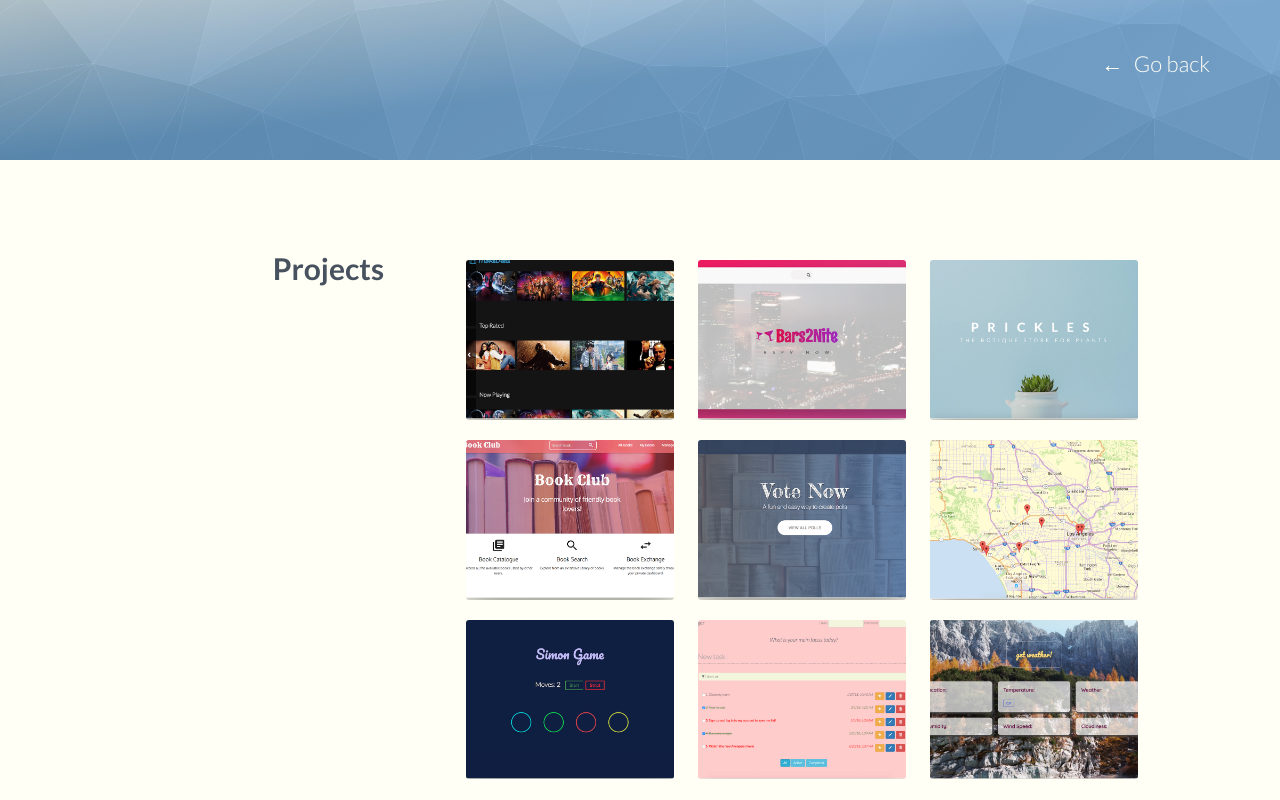
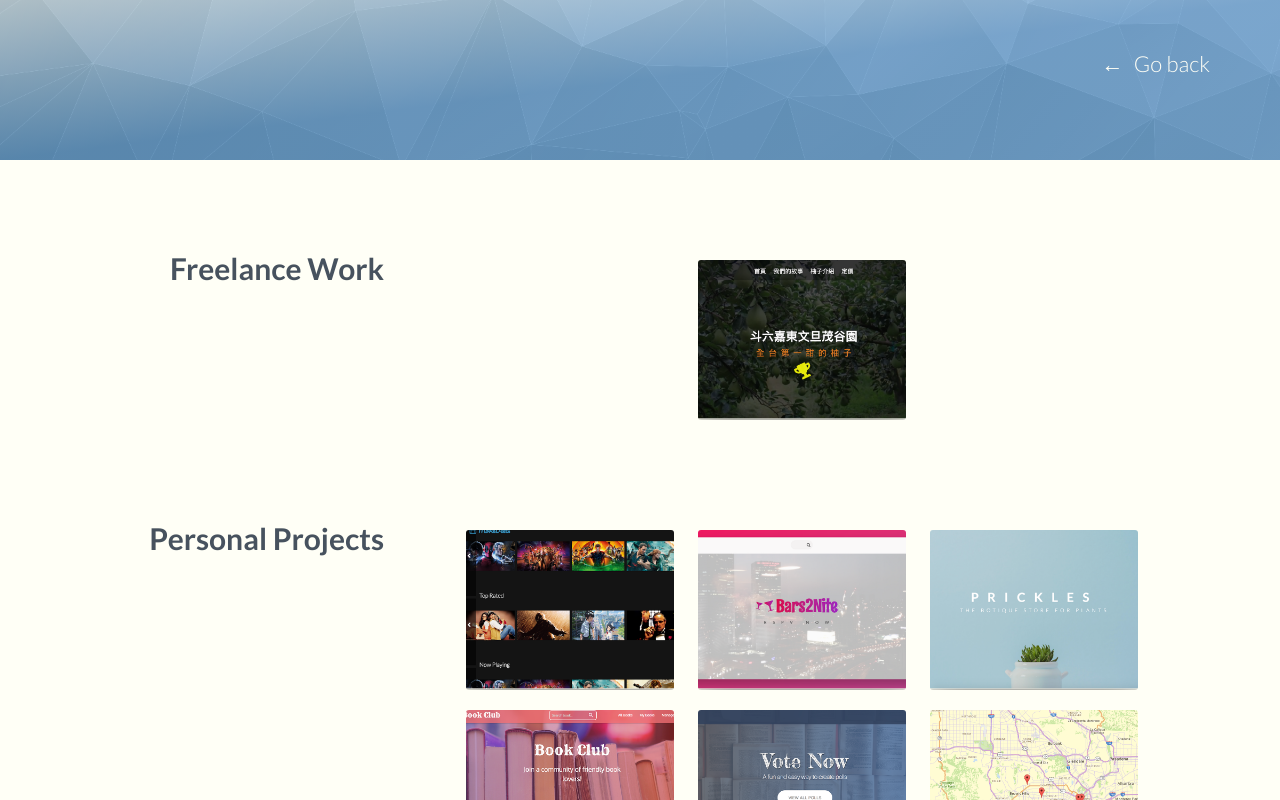
Before and after one commit to c-clin/c-clin.github.io, a React (Create React App) app: page /projects in a window 1280 px wide. Shown: the top 800 px of the page. Built offline with nearby package versions, Linux system fonts and the light colour scheme.

Commit message:
added new section

```diff
--- a/src/components/Projects.js
+++ b/src/components/Projects.js
@@ -9,15 +9,48 @@ import neightborhoodMap from '../assets/neighborhood-map.jpg';
 import simonGame from '../assets/simon-game.jpg';
 import angularTask from '../assets/angular-task-manager.jpg';
 import weatherApp from '../assets/weather-app.jpg';
+import douliuPomelo from '../assets/douliu-pomelo.jpg';
 
 const Projects = props => {
   return (
     <div>
       <Footer />
+      <div className="Projects" style={{ padding: '9rem 0 0 0' }}>
+        <div className="heading-box">
+          <h2>Freelance Work</h2>
+        </div>
+        <div className="content-box">
+          <div className="project-box">
+            <div className="project">
+              <img src={douliuPomelo} alt="Douliu Pomelo" />
+              <div className="overlay-text">
+                <h3>Douliu Pomelo</h3>
+                <p style={{ textAlign: 'center' }}>(in progress)</p>
+                <p className="links">
+                  <a
+                    href="https://douliu-pomelo.000webhostapp.com/"
+                    target="_blank"
+                    rel="noopener noreferrer"
+                  >
+                    website
+                  </a>
+                  <a
+                    href="https://github.com/c-clin/douliu-pomelo"
+                    target="_blank"
+                    rel="noopener noreferrer"
+                  >
+                    github
+                  </a>
+                </p>
+              </div>
+            </div>
+          </div>
+        </div>
+      </div>
 
       <div className="Projects">
         <div className="heading-box">
-          <h2>Projects</h2>
+          <h2>Personal Projects</h2>
         </div>
         <div className="content-box">
           <div className="project-box">
```
Also changed, not shown: src/assets/douliu-pomelo.jpg (added), 8 other files (tests, documents, lock files or other folders).
